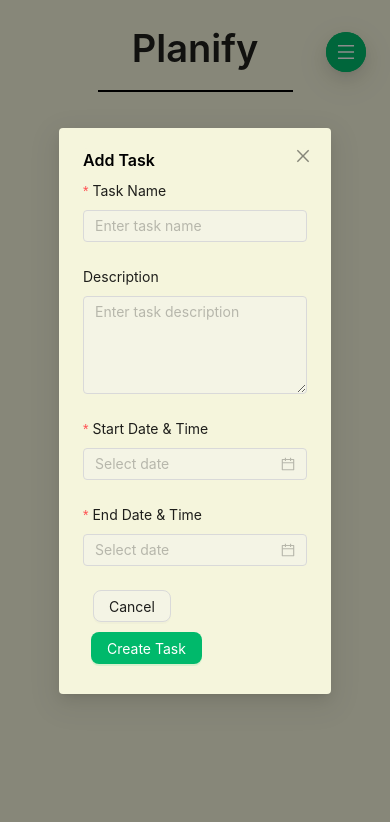
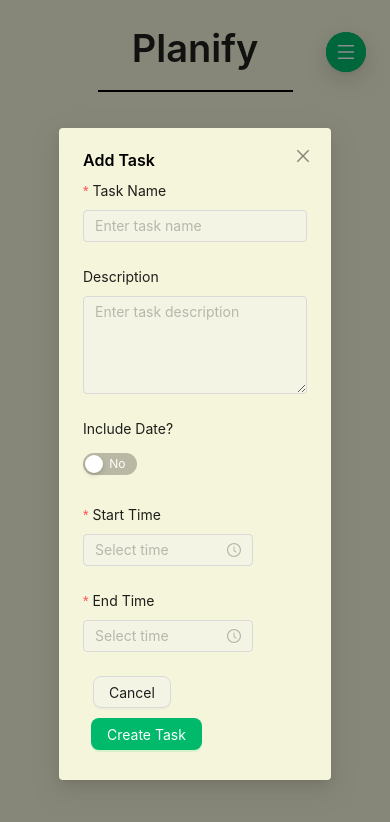
Before and after one commit to alibadawi25/Planify, a React (Create React App) app: page / in a window 390 px wide. Both pictures are taken after a click on the button "Add a Task". Shown: the top 822 px of the page. Built offline with nearby package versions, Linux system fonts and the light colour scheme.

Commit message:
Initial commit

```diff
--- a/public/index.html
+++ b/public/index.html
@@ -5,7 +5,6 @@
     <link rel="icon" href="%PUBLIC_URL%/favicon.ico" />
     <meta name="viewport" content="width=device-width, initial-scale=1" />
     <meta name="theme-color" content="#000000" />
-    <meta name="viewport" content="width=device-width, initial-scale=1.0">
     <meta
       name="description"
       content="Web site created using create-react-app"
--- a/src/Body.css
+++ b/src/Body.css
@@ -40,65 +40,6 @@
 }
 
 @media (max-width: 768px) {
-    .datePopUp {
-    font-size: 10px;          /* Smaller font size for mobile screens */
-    max-width: 250px;         /* Limit the width for readability */
-    overflow-y: auto;         /* Ensure scrolling if content overflows */
-    padding: 5px;             /* Add padding inside the popup */
-    border-radius: 8px;       /* Optional: Make edges rounded */
-    background-color: white;  /* Set a background color for clarity */
-}
-
-/* Adjust individual elements inside the DatePicker popup */
-.datePopUp .ant-picker-panel {
-    font-size: 10px;          /* Adjust the font size inside the calendar panel */
-    padding: 5px;             /* Padding inside the panel */
-    max-width: 100% !important; /* Ensure the panel doesn't overflow */
-}
-
-.datePopUp .ant-picker-header {
-    font-size: 10px;          /* Smaller font for the header (month/year selector) */
-}
-
-.datePopUp .ant-picker-cell-inner {
-    font-size: 10px;          /* Smaller font size for date numbers */
-    padding: 3px;             /* Reduce padding for cells */
-}
-
-.ant-picker-time-panel {
-    -webkit-overflow-scrolling: touch; /* Enable smooth scrolling on iOS */
-}
-
-.ant-picker-popup {
-    overflow-y: auto !important; /* Ensure scrolling within the popup */
-}
-
-
-/* Reduce size of date cells for a more compact look */
-.datePopUp .ant-picker-cell {
-    height: 24px !important;  /* Smaller cell height */
-    width: 24px !important;   /* Smaller cell width */
-    line-height: 24px !important;  /* Ensure text is centered in smaller cells */
-}
-
-/* Adjust the dropdown time section */
-.datePopUp .ant-picker-time-panel {
-    font-size: 10px;          /* Smaller font for time panel */
-}
-
-.datePopUp .ant-picker-time-panel-input {
-    font-size: 10px;          /* Smaller font for time input fields */
-    height: 24px;             /* Reduce height of time input */
-    padding: 5px;             /* Padding inside the input */
-}
-
-/* Adjust the buttons if they exist (e.g., 'OK', 'Cancel') */
-.datePopUp .ant-btn {
-    font-size: 10px;          /* Smaller font size for buttons */
-    padding: 4px 8px;         /* Reduce button padding */
-    min-width: 80px;          /* Set minimum width to prevent overflow */
-}
-
     .fc .fc-event-title {
         font-size: 8px;  /* For mid-size screens like tablets */
         padding: 0 5px;   /* Add padding */
--- a/src/TaskCreationModal.js
+++ b/src/TaskCreationModal.js
@@ -1,52 +1,39 @@
-import React, { useState, useEffect } from 'react';
-import { Modal, Form, Input, DatePicker, message } from 'antd';
+import React, { useState } from 'react';
+import { Modal, Form, Input, DatePicker, TimePicker, Switch, message } from 'antd';
+import dayjs from 'dayjs';
 
 const TaskCreationModal = ({ isModalOpen, onClose, onTaskCreate }) => {
     const [form] = Form.useForm();
     const [startDate, setStartDate] = useState(null); // Track the start date for validation
-
-    useEffect(() => {
-        const handleTouchMove = (e) => {
-            const datePickerPopup = document.querySelector('.ant-picker-dropdown');
-            if (datePickerPopup && datePickerPopup.contains(e.target)) {
-                // Allow scrolling inside the popup
-                return;
-            }
-            // Prevent scrolling on the rest of the page
-            e.preventDefault();
-        };
-
-        document.addEventListener('touchmove', handleTouchMove, { passive: false });
-
-        return () => {
-            document.removeEventListener('touchmove', handleTouchMove);
-        };
-    }, []);
+    const [useDate, setUseDate] = useState(false); // Toggle for date selection
 
     const handleFinish = (values) => {
+        const startDateTime = useDate
+            ? `${values.date.format('YYYY-MM-DD')} ${values.time.format('hh:mm A')}`
+            : values.time.format('hh:mm A');
+
+        const endDateTime = useDate
+            ? `${values.endDate.format('YYYY-MM-DD')} ${values.endTime.format('hh:mm A')}`
+            : values.endTime.format('hh:mm A');
+
         const taskDetails = {
             taskName: values.taskName,
             description: values.description,
-            startDate: values.startDate.format('YYYY-MM-DD HH:mm'),
-            endDate: values.endDate.format('YYYY-MM-DD HH:mm'),
+            startDate: startDateTime,
+            endDate: endDateTime,
             completed: false,
         };
+
         onTaskCreate(taskDetails);
         message.success('Task added successfully!');
         form.resetFields();
         setStartDate(null); // Reset start date after submission
+        setUseDate(false); // Reset the date toggle
         onClose();
     };
 
-    const handleStartDateChange = (date) => {
-        setStartDate(date); // Update the state for dynamic validation
-    };
-
-    const handleDatePickerOpen = () => {
-        const popup = document.querySelector('.ant-picker-dropdown');
-        if (popup) {
-            popup.focus(); // Programmatically focus the popup
-        }
+    const handleStartDateChange = (time) => {
+        setStartDate(time); // Update state for validation
     };
 
     return (
@@ -73,46 +60,93 @@ const TaskCreationModal = ({ isModalOpen, onClose, onTaskCreate }) => {
                     <Input.TextArea placeholder="Enter task description" rows={4} />
                 </Form.Item>
 
+                <Form.Item label="Include Date?">
+                    <Switch
+                        checked={useDate}
+                        onChange={(checked) => setUseDate(checked)}
+                        checkedChildren="Yes"
+                        unCheckedChildren="No"
+                    />
+                </Form.Item>
+
+                {useDate && (
+                    <Form.Item
+                        name="date"
+                        label="Date"
+                        rules={[{ required: useDate, message: 'Please select a date!' }]}
+                    >
+                        <DatePicker format="YYYY-MM-DD" inputReadOnly />
+                    </Form.Item>
+                )}
+
                 <Form.Item
-                    name="startDate"
-                    label="Start Date & Time"
-                    rules={[{ required: true, message: 'Please select a start date!' }]}
+                    name="time"
+                    label="Start Time"
+                    rules={[{ required: true, message: 'Please select a start time!' }]}
                 >
-                    <DatePicker
-                        popupClassName='datePopUp'
-                        showTime
-                        format="YYYY-MM-DD HH:mm"
+                    <TimePicker
+                        format="hh:mm A"
+                        use12Hours
                         inputReadOnly
                         onChange={handleStartDateChange}
-                        onOpenChange={handleDatePickerOpen}
                     />
                 </Form.Item>
+
                 <Form.Item
-                    name="endDate"
-                    label="End Date & Time"
+                    name="endTime"
+                    label="End Time"
                     rules={[
-                        { required: true, message: 'Please select an end date!' },
+                        { required: true, message: 'Please select an end time!' },
                         ({ getFieldValue }) => ({
                             validator(_, value) {
-                                const startDate = getFieldValue('startDate');
-                                if (!value || value.isAfter(startDate)) {
+                                const startTime = getFieldValue('time');
+                                if (!value || value.isAfter(startTime)) {
                                     return Promise.resolve();
                                 }
-                                return Promise.reject(new Error('End date must be after the start date!'));
+                                return Promise.reject(
+                                    new Error('End time must be after the start time!')
+                                );
                             },
                         }),
                     ]}
                 >
-                    <DatePicker
-                        popupClassName='datePopUp'
-                        showTime
-                        format="YYYY-MM-DD HH:mm"
+                    <TimePicker
+                        format="hh:mm A"
+                        use12Hours
                         inputReadOnly
-                        disabledDate={(current) =>
-                            startDate && current && current.isBefore(startDate, 'minute')
+                        disabledHours={() =>
+                            startDate ? Array.from({ length: 24 }, (_, i) => i).filter((h) => h < startDate.hour()) : []
+                        }
+                        disabledMinutes={(selectedHour) =>
+                            startDate && selectedHour === startDate.hour()
+                                ? Array.from({ length: 60 }, (_, i) => i).filter((m) => m <= startDate.minute())
+                                : []
                         }
                     />
                 </Form.Item>
+
+                {useDate && (
+                    <Form.Item
+                        name="endDate"
+                        label="End Date"
+                        rules={[
+                            { required: useDate, message: 'Please select an end date!' },
+                            ({ getFieldValue }) => ({
+                                validator(_, value) {
+                                    const startDate = getFieldValue('date');
+                                    if (!value || value.isSameOrAfter(startDate)) {
+                                        return Promise.resolve();
+                                    }
+                                    return Promise.reject(
+                                        new Error('End date must be the same or after the start date!')
+                                    );
+                                },
+                            }),
+                        ]}
+                    >
+                        <DatePicker format="YYYY-MM-DD" inputReadOnly />
+                    </Form.Item>
+                )}
             </Form>
         </Modal>
     );
```
